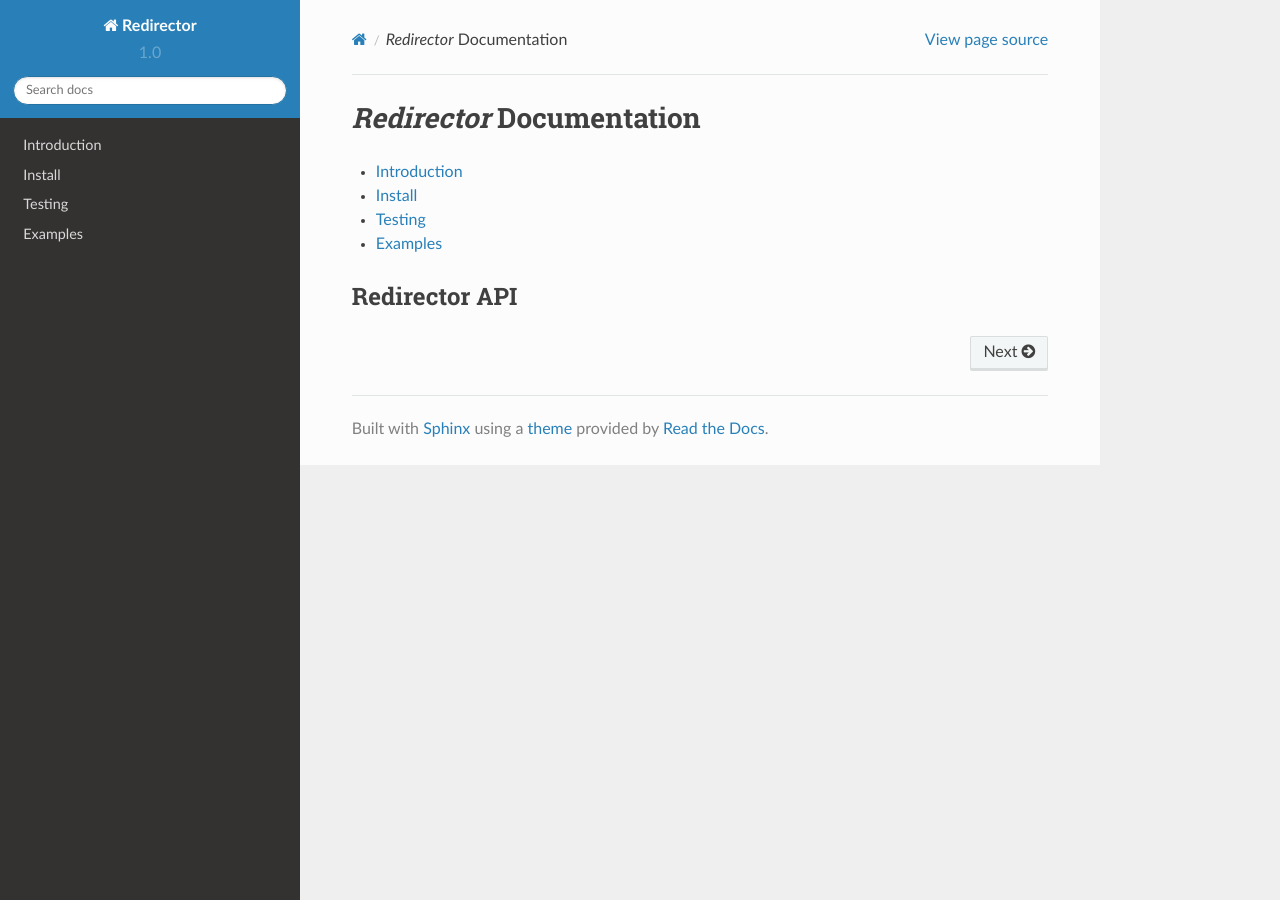
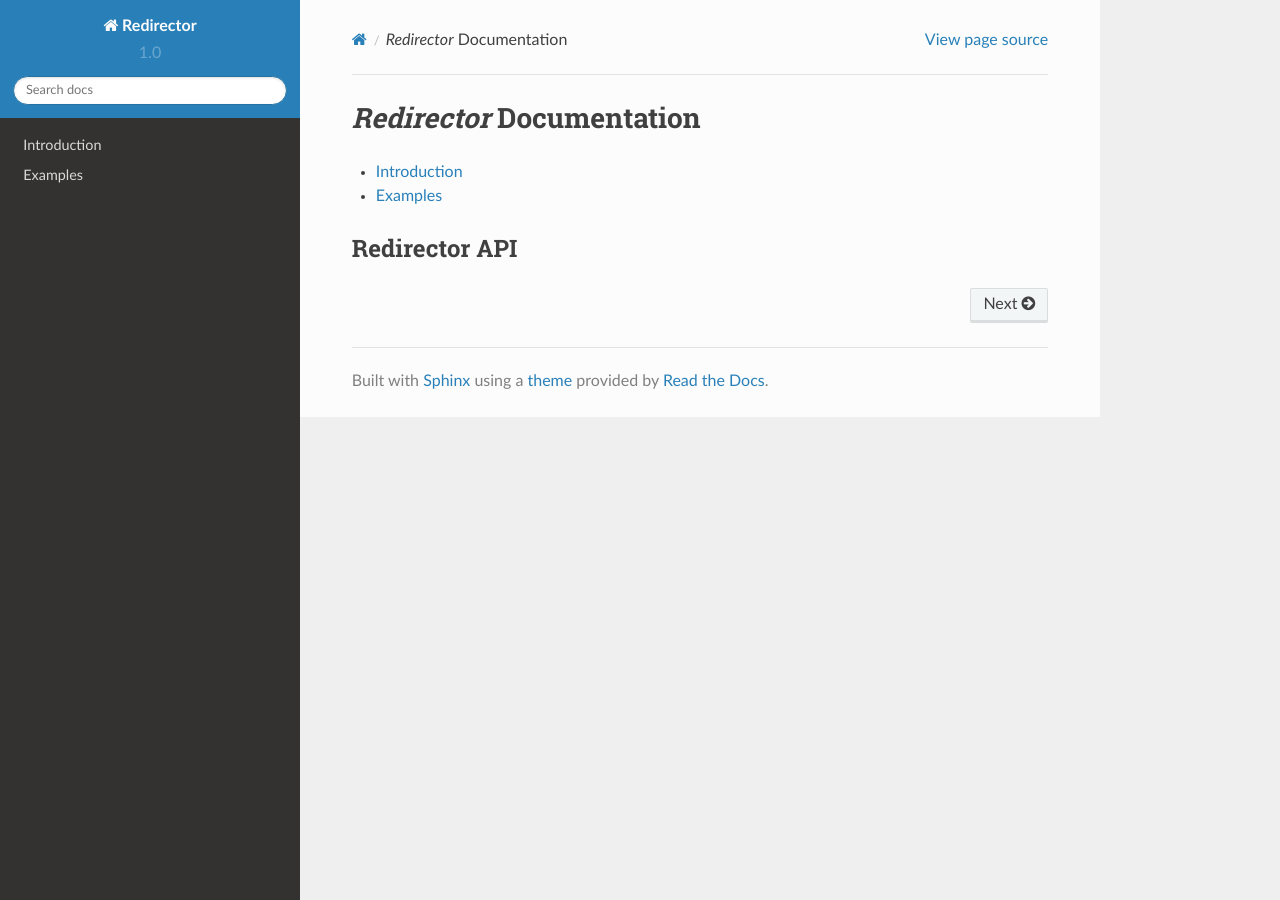
Before and after one commit to pablerass/redirector, a Sphinx documentation site: the page built from docs/index.rst, in a window 1280 px wide. Built offline with Sphinx 7.4.7 and the Read the Docs theme 2.0.0, drawn with Linux system fonts in a browser that asks for light colours.

Commit message:
Remove unneeded docs sections

```diff
--- a/docs/index.rst
+++ b/docs/index.rst
@@ -7,8 +7,6 @@
    :maxdepth: 2
 
    introduction
-   install
-   testing
    examples
 
 Redirector API
--- a/docs/install.rst
+++ /dev/null
@@ -1,4 +0,0 @@
-.. install_
-
-Install
-#######
--- a/docs/testing.rst
+++ /dev/null
@@ -1,4 +0,0 @@
-.. testing_
-
-Testing
-#######
```
